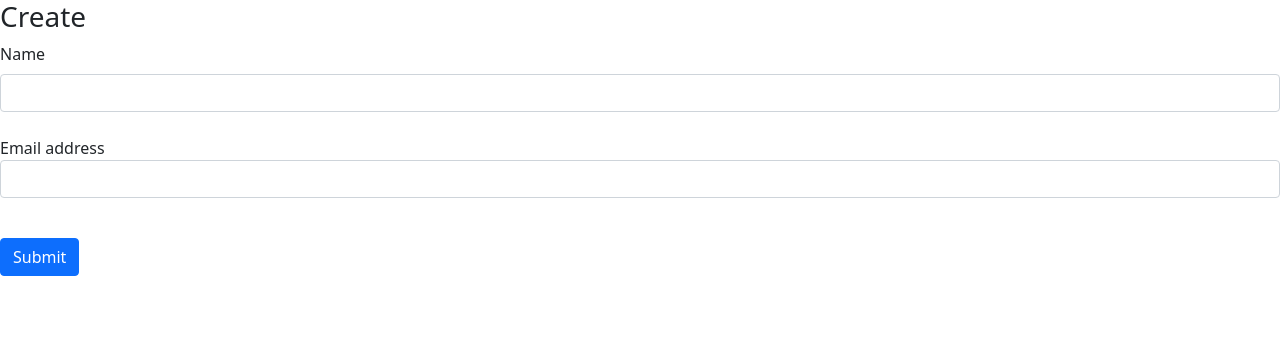
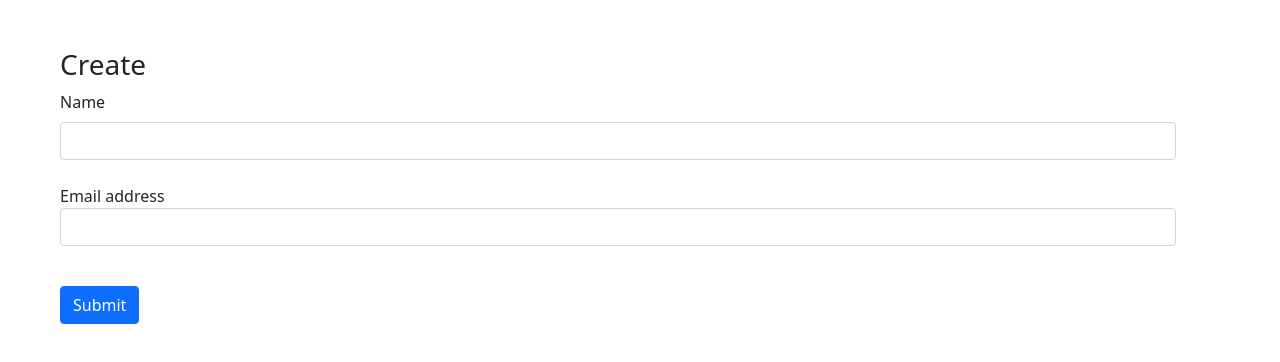
Before and after one commit to naba93980/CRUD, a React (Create React App) app in the folder crud_reactjs/: page / in a window 1280 px wide. Shown: the top 362 px of the page. Built offline with nearby package versions, Linux system fonts and the light colour scheme.

Commit message:
added routes

```diff
--- a/crud_reactjs/src/App.js
+++ b/crud_reactjs/src/App.js
@@ -1,11 +1,17 @@
-import React from 'react'
-import Create from './Components/Create';
+import React from "react";
+import { BrowserRouter, Routes, Route } from "react-router-dom";
+import Create from "./Components/Create";
+
 function App() {
   return (
-    <div className="App">
-     <Create/>
+    <div className="container m-5">
+      <BrowserRouter>
+        <Routes>
+          <Route path="/" exact={true} element={<Create />} />
+          <Route path="*" element={<p>Wrong Url</p>} />
+        </Routes>
+      </BrowserRouter>
     </div>
   );
 }
-
 export default App;
```
